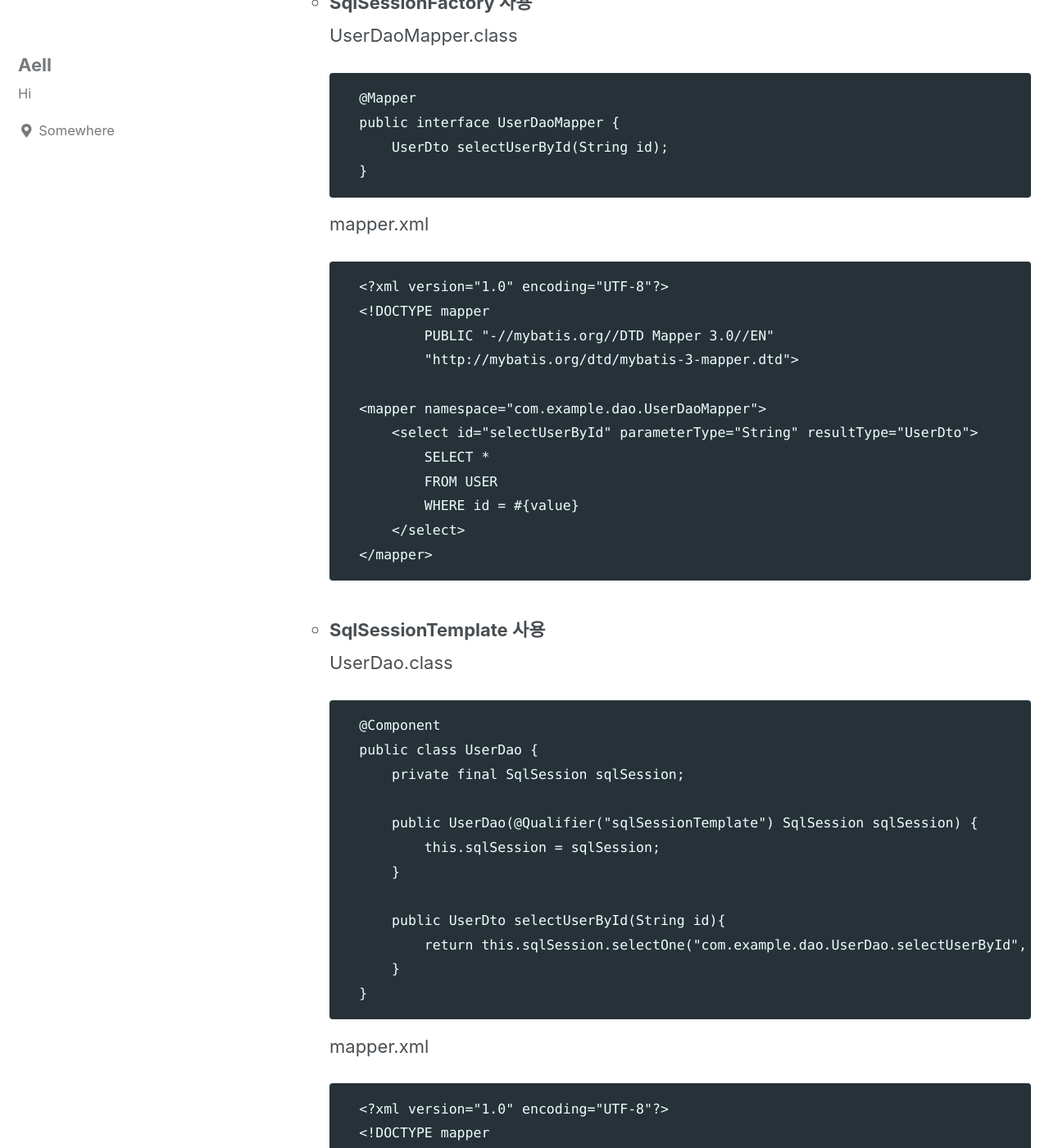
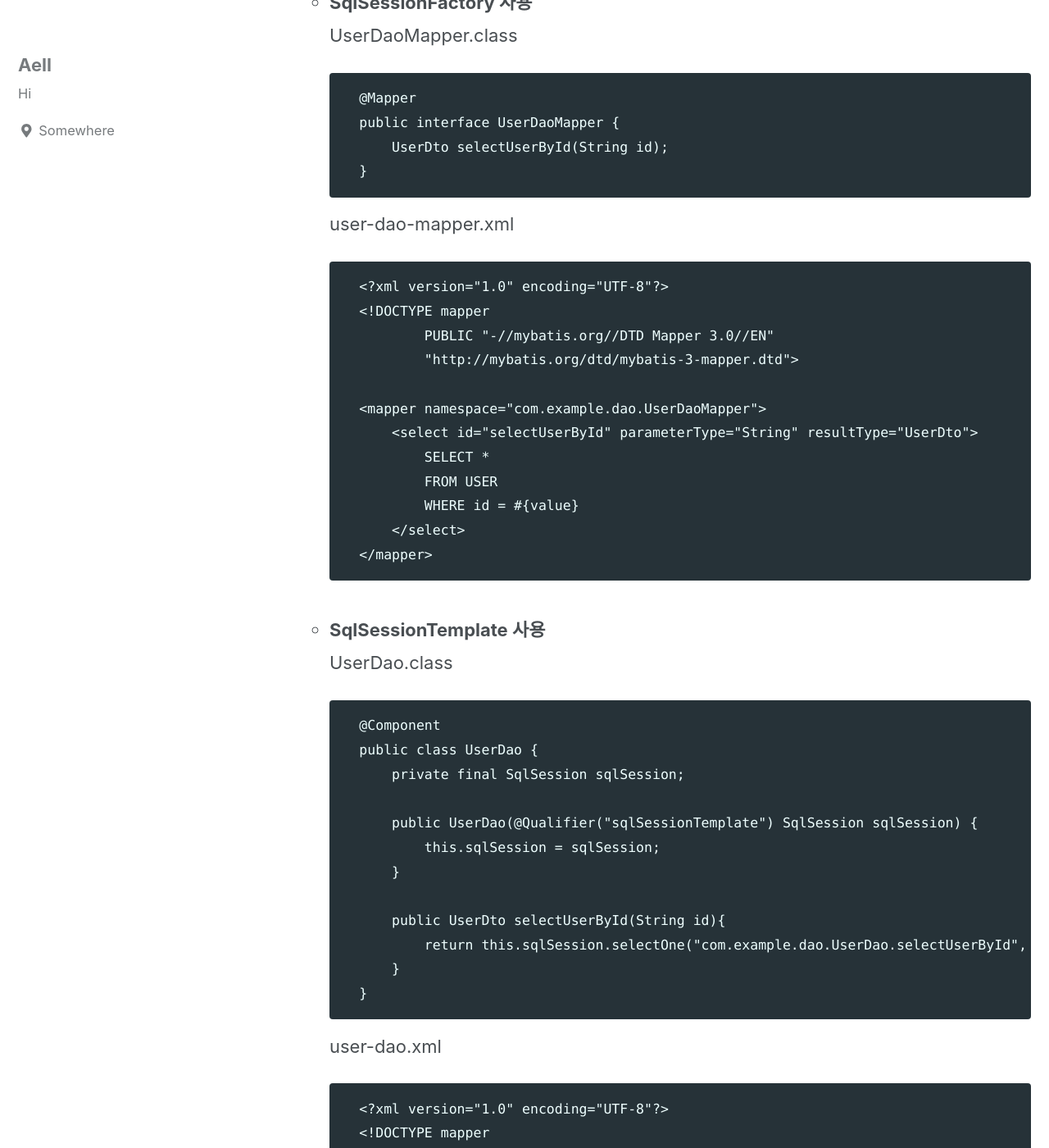
Before and after one commit to mdwgti16/mdwgti16.github.io, a Jekyll site: the page built from _posts/spring/2021-02-14-spring_boot_mybatis.md, in a window 1280 px wide and 1400 px high, scrolled down 4614 px. Shown: the whole window at 82% size. Built offline with Jekyll 4.4.1, drawn with Linux system fonts in a browser that asks for light colours; cached includes are drawn as plain includes; nearby versions of some CDN libraries; comment, search, counter and statistics services are not loaded.

Commit message:
[Spring Boot - Mybatis 빠르게 연동하기] - 내용 수정

````diff
--- a/_posts/spring/2021-02-14-spring_boot_mybatis.md
+++ b/_posts/spring/2021-02-14-spring_boot_mybatis.md
@@ -149,7 +149,7 @@ categories:
 			UserDto selectUserById(String id);
 		}
 		```
-		mapper.xml
+		user-dao-mapper.xml
 		```
 		<?xml version="1.0" encoding="UTF-8"?>
 		<!DOCTYPE mapper
@@ -180,7 +180,7 @@ categories:
 			}
 		}
 		```
-		mapper.xml
+		user-dao.xml
 		```
 		<?xml version="1.0" encoding="UTF-8"?>
 		<!DOCTYPE mapper
````
